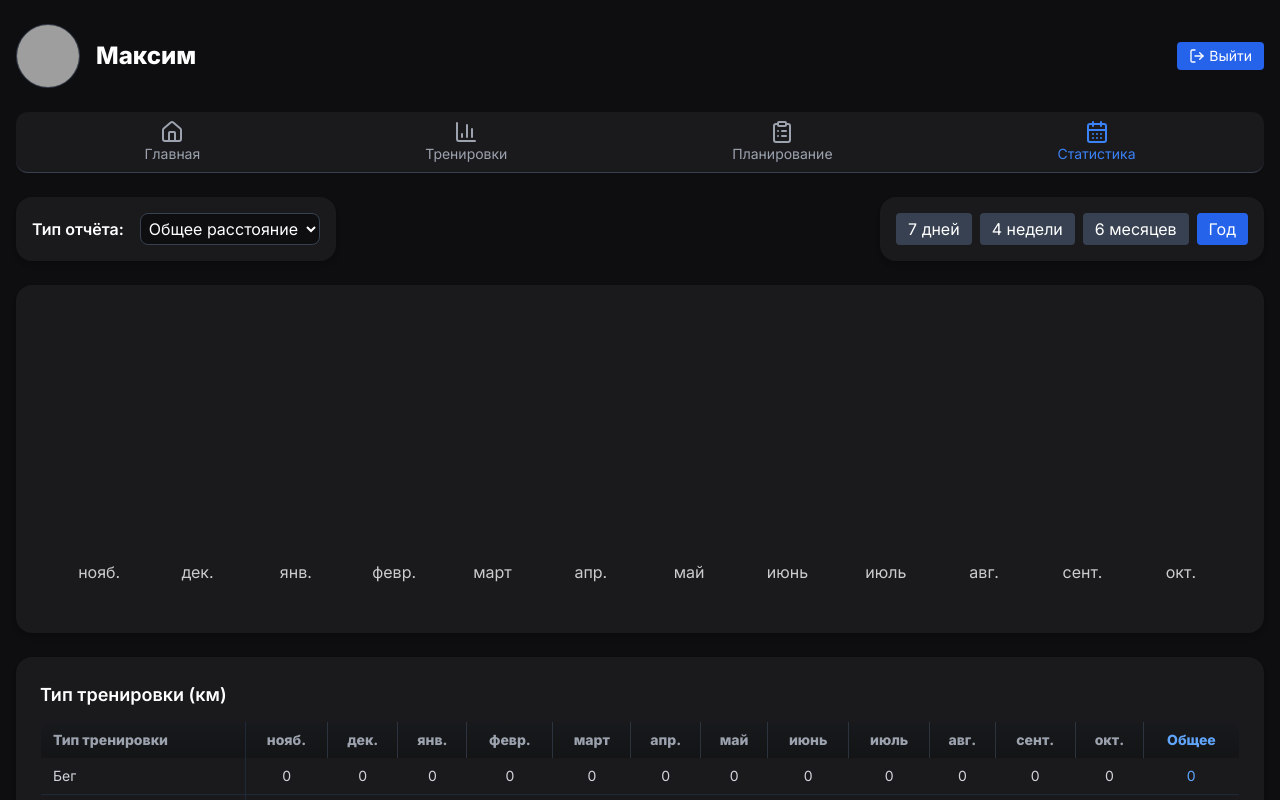
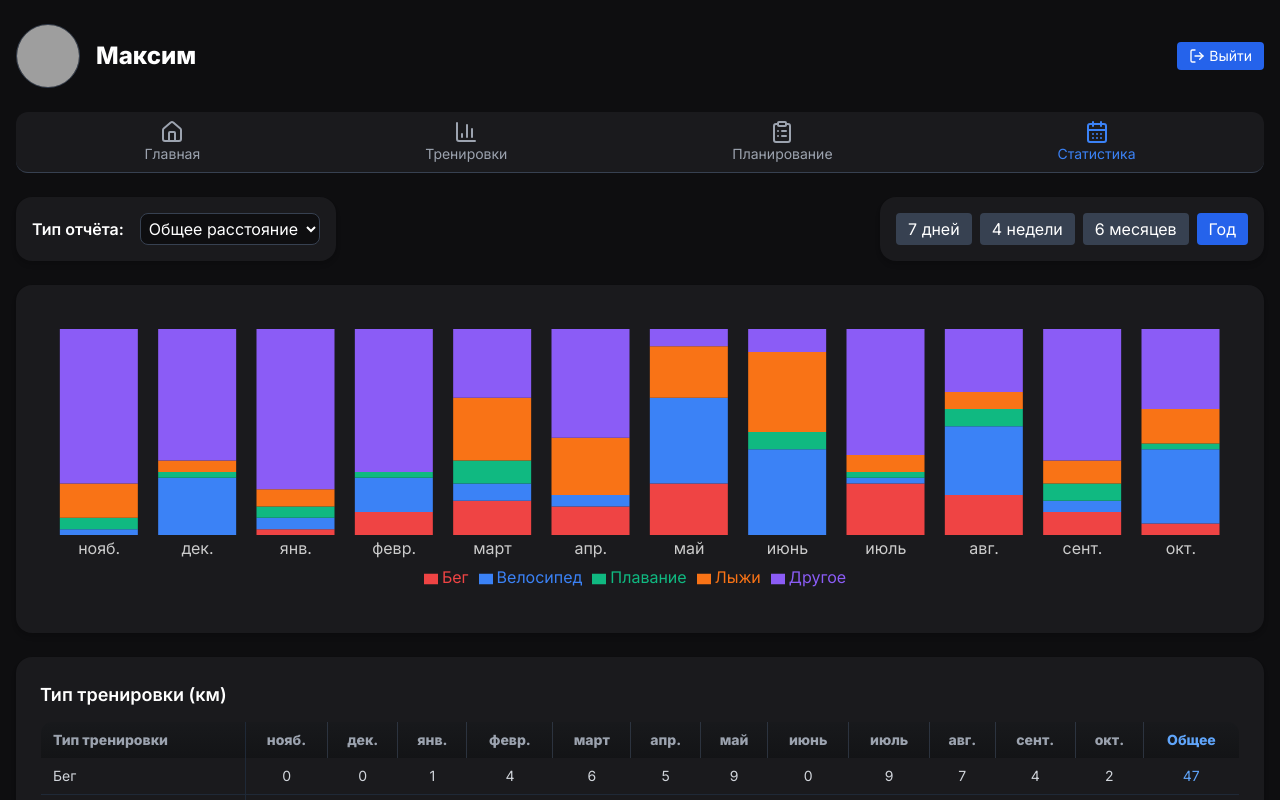
Before and after one commit to mbaliabin/dagbook-test, a React (Vite) app in the folder fasx-frontend/: page /statistics in a window 1280 px wide. Shown: the top 800 px of the page. Built offline with nearby package versions, Linux system fonts and the light colour scheme; grey boxes are pictures that could not be loaded.

Commit message:
Доработка StatisticsPage.tsx 85

```diff
--- a/fasx-frontend/src/pages/StatisticsPage.tsx
+++ b/fasx-frontend/src/pages/StatisticsPage.tsx
@@ -1,12 +1,6 @@
-import React, { useState } from "react";
+import React, { useState, useEffect } from "react";
 import { BarChart, Bar, XAxis, Tooltip, Legend, ResponsiveContainer } from "recharts";
-import {
-  Home,
-  BarChart3,
-  ClipboardList,
-  CalendarDays,
-  LogOut,
-} from "lucide-react";
+import { Home, BarChart3, ClipboardList, CalendarDays, LogOut } from "lucide-react";
 import { useNavigate, useLocation } from "react-router-dom";
 import dayjs from "dayjs";
 
@@ -15,7 +9,8 @@ type ReportType = "Общее расстояние" | "Длительность"
 export default function StatisticsPage() {
   const [reportType, setReportType] = useState<ReportType>("Общее расстояние");
   const [interval, setInterval] = useState("Год");
-  const [name, setName] = useState("Максим");
+  const [chartData, setChartData] = useState<any[]>([]);
+  const [name] = useState("Максим");
 
   const navigate = useNavigate();
   const location = useLocation();
@@ -34,37 +29,19 @@ export default function StatisticsPage() {
 
   const intervals = ["7 дней", "4 недели", "6 месяцев", "Год"];
 
-  // Генерация данных
+  const trainingTypes = reportType === "Выносливость"
+    ? ["I1", "I2", "I3", "I4", "I5"]
+    : ["Бег", "Велосипед", "Плавание", "Лыжи", "Другое"];
+
+  // Генерация данных для всех отчетов
   const generateData = () => {
     const today = dayjs();
     let data: any[] = [];
-
-    if (reportType === "Выносливость") {
-      // 5 зон I1-I5
-      const maxValues = { I1: 30, I2: 45, I3: 60, I4: 75, I5: 90 };
-      const barsCount = interval === "7 дней" ? 7 : interval === "4 недели" ? 4 : interval === "6 месяцев" ? 6 : 12;
-
-      for (let i = barsCount - 1; i >= 0; i--) {
-        let label = "";
-        if (interval === "7 дней") label = today.subtract(i, "day").format("DD MMM");
-        else if (interval === "4 недели") label = `Нед ${today.subtract(i, "week").startOf("week").format("DD/MM")}`;
-        else if (interval === "6 месяцев") label = today.subtract(i, "month").format("MMM");
-        else label = today.subtract(i, "month").format("MMM");
-
-        data.push({
-          label,
-          I1: Math.floor(Math.random() * maxValues.I1),
-          I2: Math.floor(Math.random() * maxValues.I2),
-          I3: Math.floor(Math.random() * maxValues.I3),
-          I4: Math.floor(Math.random() * maxValues.I4),
-          I5: Math.floor(Math.random() * maxValues.I5),
-        });
-      }
-    } else {
-      // Бег, Лыжи, Велосипед, Плавание
-      const maxValues = reportType === "Общее расстояние"
-        ? { run: 10, ski: 15, bike: 20, swim: 5 }
-        : { run: 60, ski: 90, bike: 120, swim: 30 };
+    const maxValues: any = {
+      "Общее расстояние": { Бег: 10, Лыжи: 15, Велосипед: 20, Плавание: 5 },
+      "Длительность": { Бег: 60, Лыжи: 90, Велосипед: 120, Плавание: 30 },
+      "Выносливость": { I1: 60, I2: 50, I3: 40, I4: 30, I5: 20 }
+    };
 
     const barsCount = interval === "7 дней" ? 7 : interval === "4 недели" ? 4 : interval === "6 месяцев" ? 6 : 12;
 
@@ -72,34 +49,26 @@ export default function StatisticsPage() {
       let label = "";
       if (interval === "7 дней") label = today.subtract(i, "day").format("DD MMM");
       else if (interval === "4 недели") label = `Нед ${today.subtract(i, "week").startOf("week").format("DD/MM")}`;
-        else if (interval === "6 месяцев") label = today.subtract(i, "month").format("MMM");
-        else label = today.subtract(i, "month").format("MMM");
+      else label = today.subtract(i, interval === "6 месяцев" ? "month" : "month").format("MMM");
 
-        data.push({
-          label,
-          run: Math.floor(Math.random() * maxValues.run),
-          ski: Math.floor(Math.random() * maxValues.ski),
-          bike: Math.floor(Math.random() * maxValues.bike),
-          swim: Math.floor(Math.random() * maxValues.swim),
+      let item: any = { label };
+      trainingTypes.forEach((type) => {
+        item[type] = Math.floor(Math.random() * maxValues[reportType][type]);
       });
+      data.push(item);
     }
-    }
-
     return data;
   };
 
-  const chartData = generateData();
-  const months = chartData.map(d => d.label);
+  useEffect(() => {
+    setChartData(generateData());
+  }, [reportType, interval]);
 
-  // Типы тренировок для таблиц
-  const trainingTypes = reportType === "Выносливость"
-    ? ["I1", "I2", "I3", "I4", "I5"]
-    : ["Бег", "Велосипед", "Плавание", "Лыжи", "Другое"];
+  const months = chartData.map((d) => d.label);
 
   return (
     <div className="min-h-screen bg-[#0e0e10] text-white px-4 py-6">
       <div className="max-w-7xl mx-auto space-y-6">
-
         {/* Верхняя плашка */}
         <div className="flex flex-col md:flex-row md:items-center md:justify-between gap-4">
           <div className="flex items-center space-x-4">
@@ -108,12 +77,15 @@ export default function StatisticsPage() {
               <h1 className="text-2xl font-bold text-white">{name}</h1>
             </div>
           </div>
-          <button onClick={handleLogout} className="bg-blue-600 hover:bg-blue-700 text-white text-sm px-3 py-1 rounded flex items-center">
+          <button
+            onClick={handleLogout}
+            className="bg-blue-600 hover:bg-blue-700 text-white text-sm px-3 py-1 rounded flex items-center"
+          >
             <LogOut className="w-4 h-4 mr-1" /> Выйти
           </button>
         </div>
 
-        {/* Верхнее меню */}
+        {/* Меню */}
         <div className="flex justify-around bg-[#1a1a1d] border-b border-gray-700 py-2 px-4 rounded-xl">
           {menuItems.map((item) => {
             const Icon = item.icon;
@@ -166,31 +138,17 @@ export default function StatisticsPage() {
               <XAxis dataKey="label" axisLine={false} tickLine={false} stroke="#ccc" />
               <Tooltip contentStyle={{ backgroundColor: "#1a1a1d", border: "1px solid #333", color: "#fff" }} />
               <Legend wrapperStyle={{ color: "#fff" }} />
-              {reportType === "Выносливость" ? (
-                <>
-                  <Bar dataKey="I1" stackId="a" fill="#ef4444" name="I1" />
-                  <Bar dataKey="I2" stackId="a" fill="#f59e0b" name="I2" />
-                  <Bar dataKey="I3" stackId="a" fill="#eab308" name="I3" />
-                  <Bar dataKey="I4" stackId="a" fill="#3b82f6" name="I4" />
-                  <Bar dataKey="I5" stackId="a" fill="#10b981" name="I5" />
-                </>
-              ) : (
-                <>
-                  <Bar dataKey="run" stackId="a" fill="#ef4444" name="Бег" />
-                  <Bar dataKey="ski" stackId="a" fill="#3b82f6" name="Лыжи" />
-                  <Bar dataKey="bike" stackId="a" fill="#10b981" name="Велосипед" />
-                  <Bar dataKey="swim" stackId="a" fill="#f97316" name="Плавание" />
-                </>
-              )}
+              {trainingTypes.map((type, idx) => {
+                const colors = ["#ef4444", "#3b82f6", "#10b981", "#f97316", "#8b5cf6"];
+                return <Bar key={type} dataKey={type} stackId="a" fill={colors[idx]} name={type} />;
+              })}
             </BarChart>
           </ResponsiveContainer>
         </div>
 
         {/* Таблица */}
         <div className="bg-[#1a1a1d] p-6 rounded-2xl shadow-md mb-10">
-          <h2 className="text-lg font-semibold mb-3">
-            {reportType === "Выносливость" ? "Выносливость (мин)" : `Тип тренировки (${reportType === "Общее расстояние" ? "км" : "мин"})`}
-          </h2>
+          <h2 className="text-lg font-semibold mb-3">{reportType === "Выносливость" ? "Зоны интенсивности (мин)" : `Тип тренировки (${reportType === "Общее расстояние" ? "км" : "мин"})`}</h2>
           <div className="overflow-x-auto">
             <table className="w-full text-sm text-gray-300 border-collapse border border-gray-800 rounded-xl overflow-hidden">
               <thead className="text-gray-400 bg-gradient-to-b from-[#18191c] to-[#131416]">
@@ -218,7 +176,6 @@ export default function StatisticsPage() {
             </table>
           </div>
         </div>
-
       </div>
     </div>
   );
```
Lines whose indentation alone changed are shown as unchanged.
